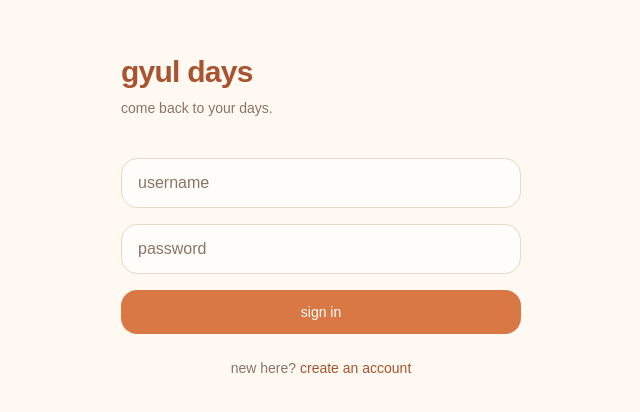
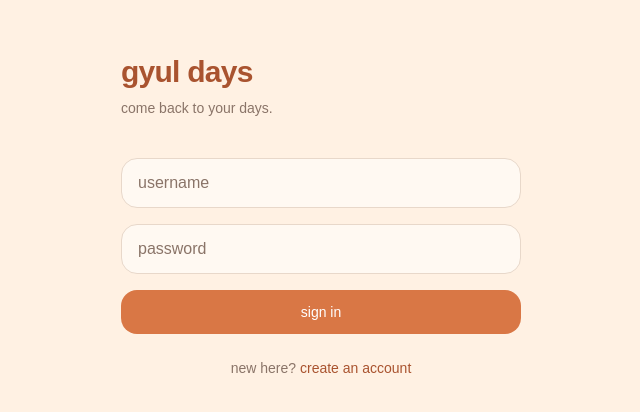
Before and after one commit to suminong/gyul-days, a Next.js app in the folder frontend/: page /login in a window 1280 px wide. Shown: the part 184-596 px from the top of the page, without its empty margins (319-959 px from the left). Built offline with nearby package versions, Linux system fonts and the light colour scheme.

Commit message:
Refine Gyul Days visual design

```diff
--- a/frontend/app/components/JournalFeed.tsx
+++ b/frontend/app/components/JournalFeed.tsx
@@ -567,7 +567,7 @@ export default function JournalFeed({
 
   return (
     <>
-      <div className="space-y-12">
+      <div className="space-y-10">
 
         {Object.entries(
           groupedEntries
@@ -576,9 +576,11 @@ export default function JournalFeed({
             dateLabel,
             dateEntries,
           ]) => (
-            <section
-              key={dateLabel}
-            >
+
+						<section
+							key={dateLabel}
+							className="gyul-day-block rounded-[34px]"
+						>
 
               <div className="mb-5 flex items-center gap-3">
 
--- a/frontend/app/components/QuickCapture.tsx
+++ b/frontend/app/components/QuickCapture.tsx
@@ -165,7 +165,7 @@ export default function QuickCapture({
       className="mb-14"
     >
 
-      <div className="rounded-3xl border border-border bg-surface p-1 shadow-sm">
+      <div className="rounded-3xl border border-border bg-surface p-2 shadow-sm backdrop-blur-sm">
 
         <textarea
           ref={textareaRef}
--- a/frontend/app/components/SpaceControls.tsx
+++ b/frontend/app/components/SpaceControls.tsx
@@ -185,6 +185,7 @@ export default function SpaceControls({
         mode === "none" && (
           <div className="flex gap-2">
 
+            <div className="relative min-w-0 flex-1">
               <select
                 value={
                   selectedSpaceId ??
@@ -194,14 +195,15 @@ export default function SpaceControls({
                   handleSpaceChange
                 }
                 className="
-                min-w-0
-                flex-1
+                  w-full
+                  appearance-none
                   rounded-2xl
                   border
                   border-border
                   bg-surface
-                px-4
                   py-3
+                  pl-4
+                  pr-12
                   text-sm
                   font-medium
                   text-orange-dark
@@ -222,6 +224,21 @@ export default function SpaceControls({
                 )}
 
               </select>
+
+              <span
+                className="
+                  pointer-events-none
+                  absolute
+                  right-6
+                  top-1/2
+                  -translate-y-1/2
+                  text-xl
+                  text-orange-dark
+                "
+              >
+                ▾
+              </span>
+            </div>
 
 
             <button
--- a/frontend/app/globals.css
+++ b/frontend/app/globals.css
@@ -1,14 +1,13 @@
 @import "tailwindcss";
 
 :root {
-  --background: #fff9f2;
-  --surface: #fffdf9;
+  --background: #fff1e3;
+  --surface: rgba(255, 252, 247, 0.78);
 
   --orange: #d97745;
   --orange-dark: #a9532f;
   --orange-light: #f3c7a8;
 
-  /* muted sage green */
   --green: #7f9b83;
   --green-dark: #526a56;
   --green-light: #cbd8c7;
@@ -16,6 +15,15 @@
   --border: #e8d8ca;
   --text: #3c2f2a;
   --text-muted: #8a7468;
+
+  /* background accents */
+  --bg-orange-soft: rgba(244, 166, 88, 0.20);
+  --bg-orange-deep: rgba(230, 133, 49, 0.16);
+  --bg-yellow-soft: rgba(255, 220, 120, 0.18);
+
+  /* pixel pattern */
+  --pixel-orange: rgba(226, 142, 61, 0.08);
+  --pixel-yellow: rgba(255, 214, 110, 0.07);
 }
 @theme inline {
   --color-background: var(--background);
@@ -32,10 +40,138 @@
   --color-border: var(--border);
   --color-text: var(--text);
   --color-text-muted: var(--text-muted);
+
+  --font-sans: var(--font-geist-sans);
+  --font-mono: var(--font-geist-mono);
 }
 
 body {
-  background: var(--background);
   color: var(--text);
   font-family: Arial, Helvetica, sans-serif;
+
+  background-color: var(--background);
+
+  background-image:
+    radial-gradient(
+      circle at 18% 16%,
+      var(--bg-yellow-soft) 0,
+      transparent 28%
+    ),
+    radial-gradient(
+      circle at 82% 14%,
+      var(--bg-orange-soft) 0,
+      transparent 30%
+    ),
+    radial-gradient(
+      circle at 70% 78%,
+      var(--bg-orange-deep) 0,
+      transparent 26%
+    ),
+    repeating-linear-gradient(
+      0deg,
+      transparent 0 12px,
+      rgba(255, 255, 255, 0.06) 12px 13px
+    ),
+    repeating-linear-gradient(
+      90deg,
+      transparent 0 12px,
+      rgba(255, 255, 255, 0.06) 12px 13px
+    ),
+    linear-gradient(
+      135deg,
+      var(--background) 0%,
+      #fff4e8 35%,
+      #ffe9c8 100%
+    );
+
+  background-attachment: fixed;
 }
+
+.gyul-day-block {
+  position: relative;
+  isolation: isolate;
+
+  padding: 2rem 2.1rem;
+
+  /* 흰 속껍질 */
+  background: rgba(255, 255, 255, 0.82);
+
+  /* 일부러 비대칭 */
+  border-radius:
+    3.2rem 5.8rem 4.1rem 6.4rem /
+    4rem 3rem 5.5rem 3.8rem;
+
+  box-shadow:
+    0 12px 35px rgba(176, 93, 31, 0.08);
+
+  overflow: hidden;
+}
+
+
+/* 안쪽 귤 과육 */
+.gyul-day-block::before {
+  content: "";
+
+  position: absolute;
+  inset: 2px;
+
+  z-index: -1;
+
+  border-radius:
+    2.8rem 5.2rem 3.6rem 5.8rem /
+    3.5rem 2.7rem 5rem 3.4rem;
+
+  background:
+    radial-gradient(
+      ellipse at 18% 12%,
+      rgba(255, 239, 174, 0.48),
+      transparent 23%
+    ),
+    radial-gradient(
+      ellipse at 84% 76%,
+      rgba(244, 145, 59, 0.34),
+      transparent 42%
+    ),
+    radial-gradient(
+      ellipse at 58% 45%,
+      rgba(255, 188, 88, 0.20),
+      transparent 55%
+    ),
+    linear-gradient(
+      135deg,
+      rgba(255, 196, 106, 0.34),
+      rgba(255, 221, 148, 0.20)
+    );
+
+  backdrop-filter: blur(8px);
+  -webkit-backdrop-filter: blur(8px);
+
+  box-shadow:
+    inset 0 0 28px rgba(255, 164, 62, 0.12),
+    inset 0 1px 4px rgba(255, 255, 255, 0.75);
+}
+
+
+/* 과육의 아주 희미한 결 */
+.gyul-day-block::after {
+  content: "";
+
+  position: absolute;
+  inset: 4px;
+
+  z-index: -1;
+  pointer-events: none;
+
+  border-radius:
+    2.5rem 4.8rem 3.3rem 5.3rem /
+    3.2rem 2.5rem 4.6rem 3rem;
+
+  background:
+    repeating-linear-gradient(
+      112deg,
+      transparent 0 22px,
+      rgba(255, 255, 255, 0.07) 23px 24px
+    );
+
+  opacity: 0.7;
+}
--- a/frontend/app/page.tsx
+++ b/frontend/app/page.tsx
@@ -1350,7 +1350,7 @@ export default function Home() {
 
 
   return (
-    <main className="min-h-screen bg-background text-text">
+    <main className="min-h-screen bg-transparent text-text">
 
       <div className="mx-auto max-w-2xl px-5 py-10 sm:px-6 sm:py-14">
 
```
Lines whose indentation alone changed are shown as unchanged.
